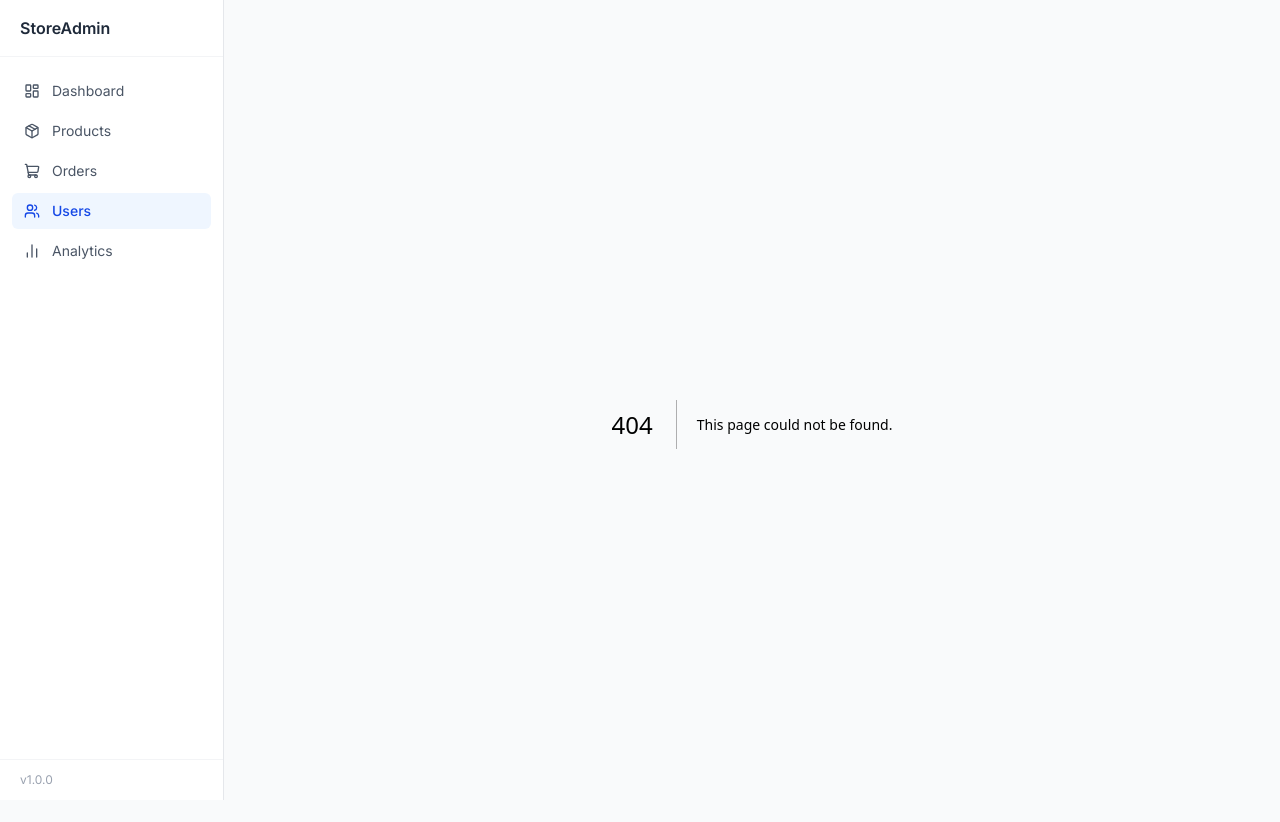
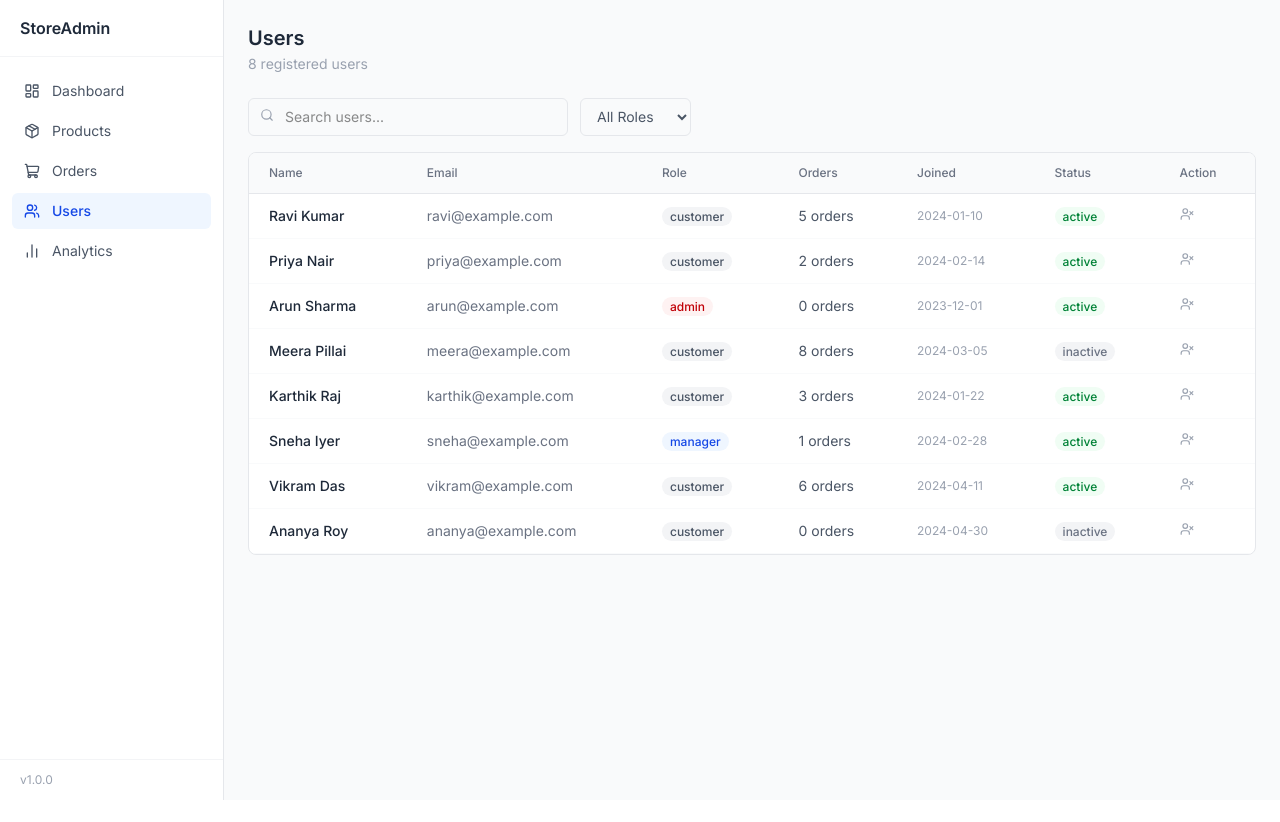
Before and after one commit to KISHORE1612AI/ecom-admin, a Next.js app: page /users in a window 1280 px wide. Before the commit this address had no page. Shown: the top 822 px of the page. After the commit the page ends 800 px from the top, so only its background shows below. Built offline with nearby package versions, Linux system fonts and the light colour scheme.

Commit message:
feat: add user management table with role filter and status toggle

```diff
--- /dev/null
+++ b/app/users/page.tsx
@@ -0,0 +1,118 @@
+// app/users/page.tsx
+"use client";
+import { useState } from "react";
+import { users as initialUsers } from "@/lib/data";
+import { Search, UserX } from "lucide-react";
+
+const roleColors: Record<string, string> = {
+  admin: "bg-red-50 text-red-700",
+  manager: "bg-blue-50 text-blue-700",
+  customer: "bg-gray-100 text-gray-600",
+};
+
+export default function UsersPage() {
+  const [users, setUsers] = useState(initialUsers);
+  const [search, setSearch] = useState("");
+  const [roleFilter, setRoleFilter] = useState("all");
+
+  // BUG 5: search checks name but not email — searching by email returns no results
+  const filtered = users.filter((u) => {
+    const matchSearch = u.name.toLowerCase().includes(search.toLowerCase());
+    const matchRole = roleFilter === "all" || u.role === roleFilter;
+    return matchSearch && matchRole;
+  });
+
+  const toggleStatus = (id: string) => {
+    setUsers(
+      users.map((u) =>
+        u.id === id ? { ...u, status: u.status === "active" ? "inactive" : "active" } : u
+      )
+    );
+  };
+
+  return (
+    <div>
+      <div className="mb-6">
+        <h1 className="text-xl font-semibold text-gray-800">Users</h1>
+        <p className="text-sm text-gray-400 mt-0.5">{users.length} registered users</p>
+      </div>
+
+      {/* Filters */}
+      <div className="flex gap-3 mb-4">
+        <div className="relative flex-1 max-w-xs">
+          <Search size={14} className="absolute left-3 top-2.5 text-gray-400" />
+          <input
+            type="text"
+            placeholder="Search users..."
+            value={search}
+            onChange={(e) => setSearch(e.target.value)}
+            className="w-full pl-9 pr-3 py-2 text-sm border border-gray-200 rounded-md focus:outline-none focus:ring-1 focus:ring-blue-400"
+          />
+        </div>
+        <select
+          value={roleFilter}
+          onChange={(e) => setRoleFilter(e.target.value)}
+          className="text-sm border border-gray-200 rounded-md px-3 py-2 text-gray-600 focus:outline-none focus:ring-1 focus:ring-blue-400"
+        >
+          <option value="all">All Roles</option>
+          <option value="admin">Admin</option>
+          <option value="manager">Manager</option>
+          <option value="customer">Customer</option>
+        </select>
+      </div>
+
+      <div className="bg-white border border-gray-200 rounded-lg overflow-hidden">
+        <table className="w-full text-sm">
+          <thead className="bg-gray-50 border-b border-gray-200">
+            <tr className="text-left text-xs text-gray-500">
+              <th className="px-5 py-3 font-medium">Name</th>
+              <th className="px-5 py-3 font-medium">Email</th>
+              <th className="px-5 py-3 font-medium">Role</th>
+              <th className="px-5 py-3 font-medium">Orders</th>
+              <th className="px-5 py-3 font-medium">Joined</th>
+              <th className="px-5 py-3 font-medium">Status</th>
+              <th className="px-5 py-3 font-medium">Action</th>
+            </tr>
+          </thead>
+          <tbody>
+            {filtered.map((u) => (
+              <tr key={u.id} className="border-b border-gray-50 hover:bg-gray-50">
+                <td className="px-5 py-3 font-medium text-gray-800">{u.name}</td>
+                <td className="px-5 py-3 text-gray-500">{u.email}</td>
+                <td className="px-5 py-3">
+                  <span className={`text-xs px-2 py-0.5 rounded-full font-medium ${roleColors[u.role]}`}>
+                    {u.role}
+                  </span>
+                </td>
+                {/* BUG 6: orders count shown as string comparison not number */}
+                <td className="px-5 py-3 text-gray-600">{u.orders + " orders"}</td>
+                <td className="px-5 py-3 text-gray-400 text-xs">{u.joined}</td>
+                <td className="px-5 py-3">
+                  <span className={`text-xs px-2 py-0.5 rounded-full font-medium ${
+                    u.status === "active" ? "bg-green-50 text-green-700" : "bg-gray-100 text-gray-500"
+                  }`}>
+                    {u.status}
+                  </span>
+                </td>
+                <td className="px-5 py-3">
+                  <button
+                    onClick={() => toggleStatus(u.id)}
+                    title={u.status === "active" ? "Deactivate" : "Activate"}
+                    className="text-gray-400 hover:text-red-500 transition-colors"
+                  >
+                    <UserX size={14} />
+                  </button>
+                </td>
+              </tr>
+            ))}
+            {filtered.length === 0 && (
+              <tr>
+                <td colSpan={7} className="px-5 py-8 text-center text-gray-400 text-sm">No users found.</td>
+              </tr>
+            )}
+          </tbody>
+        </table>
+      </div>
+    </div>
+  );
+}
```
Also changed, not shown: app/analytics/page.tsx (added).
